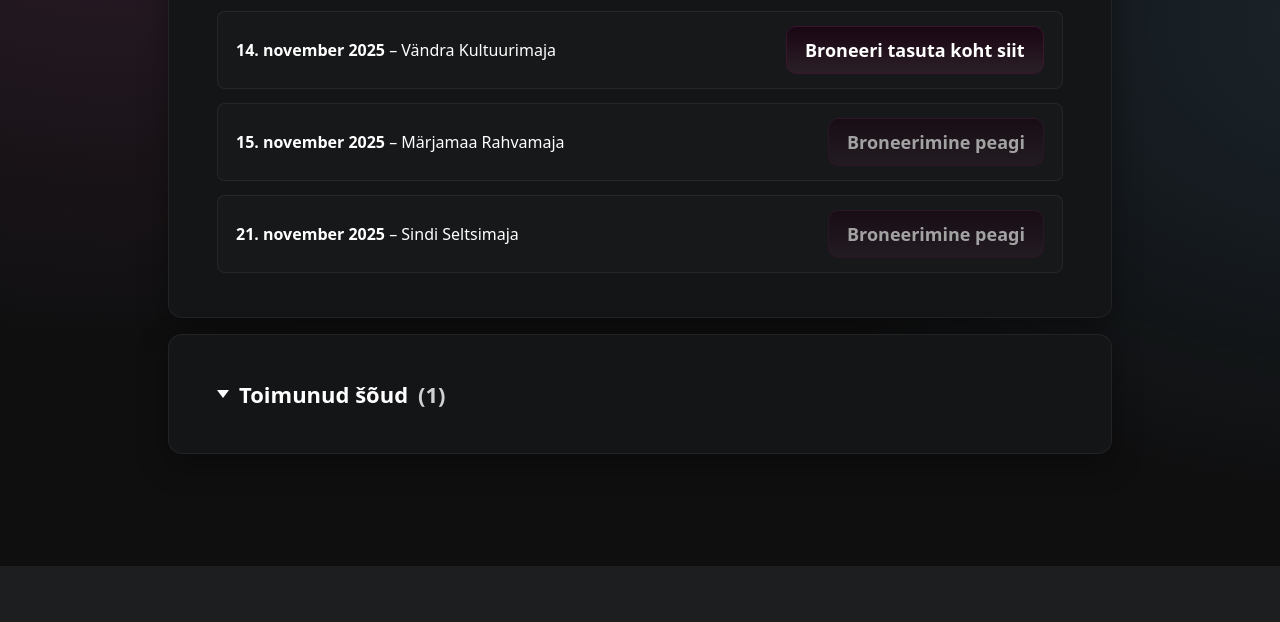
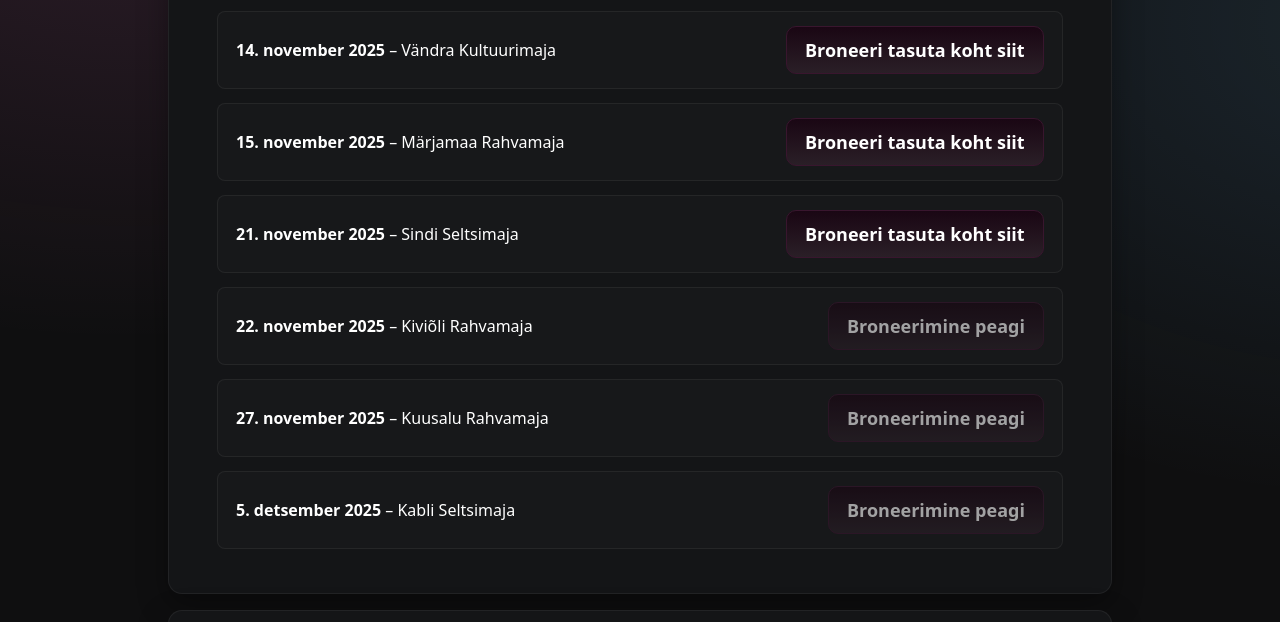
Before and after one commit to JanarPeterson/janarpeterson.github.io, a plain HTML site: page index.html in a window 1280 px wide. Shown: the part 1658-2280 px from the top of the page. Drawn offline with Linux system fonts and the light colour scheme.

Commit message:
updated calender

```diff
--- a/index.html
+++ b/index.html
@@ -352,10 +352,25 @@
           </li>
           <li class="show">
             <span><time datetime="2025-11-15">15. november 2025</time> – Märjamaa Rahvamaja</span>
-            <a class="btn btn--primary show-inactive" href="#" aria-label="Broneerimine peagi">Broneerimine peagi</a>
+            <a class="btn btn--primary" href="https://fienta.com/et/marjamaa-stand-up-ohtu" target="_blank" rel="noopener noreferrer">Broneeri tasuta koht siit</a>
           </li>
           <li class="show">
             <span><time datetime="2025-11-21">21. november 2025</time> – Sindi Seltsimaja</span>
+            <a class="btn btn--primary" href="https://fienta.com/et/sindi-stand-up-ohtu" target="_blank" rel="noopener noreferrer">Broneeri tasuta koht siit</a>
+          </li>
+
+          <li class="show">
+            <span><time datetime="2025-11-22">22. november 2025</time> – Kiviõli Rahvamaja</span>
+            <a class="btn btn--primary show-inactive" href="#" aria-label="Broneerimine peagi">Broneerimine peagi</a>
+          </li>
+
+          <li class="show">
+            <span><time datetime="2025-11-27">27. november 2025</time> – Kuusalu Rahvamaja</span>
+            <a class="btn btn--primary show-inactive" href="#" aria-label="Broneerimine peagi">Broneerimine peagi</a>
+          </li>
+
+          <li class="show">
+            <span><time datetime="2025-12-05">5. detsember 2025</time> – Kabli Seltsimaja</span>
             <a class="btn btn--primary show-inactive" href="#" aria-label="Broneerimine peagi">Broneerimine peagi</a>
           </li>
         </ul>
```
